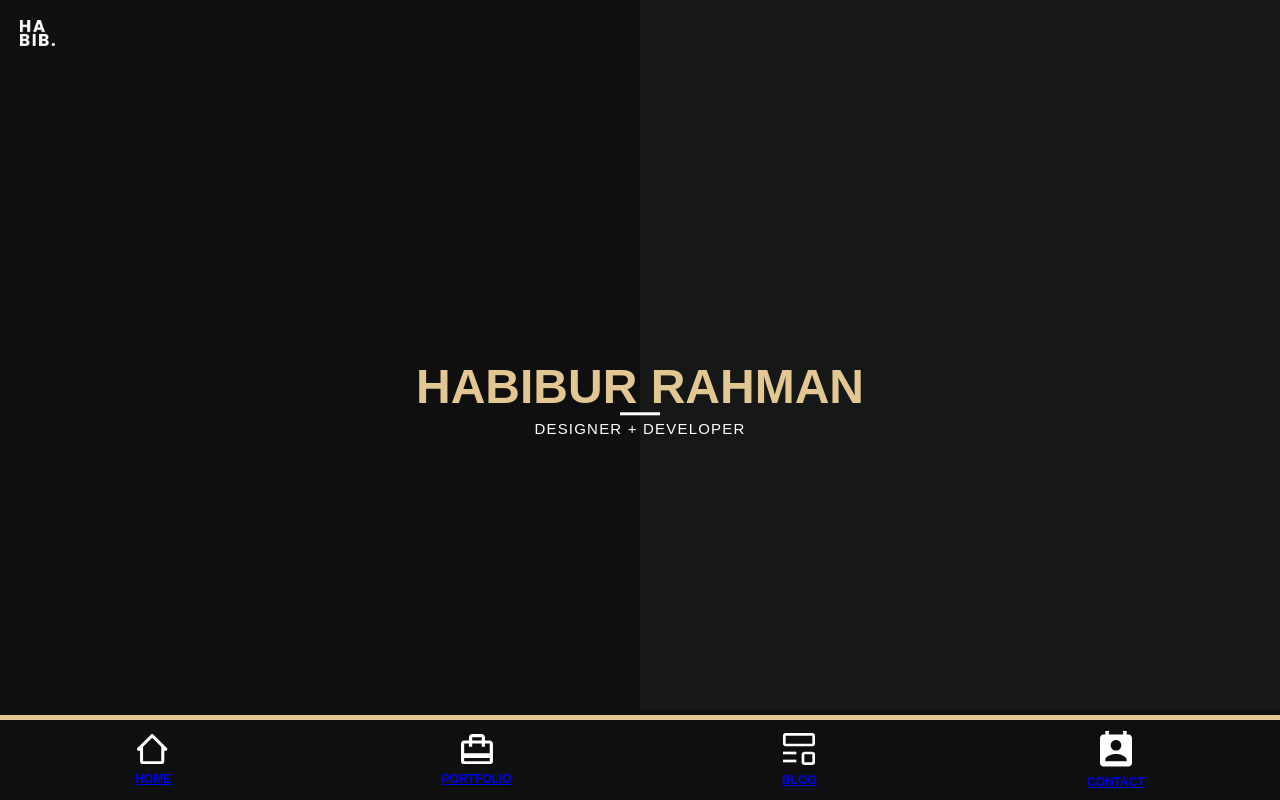
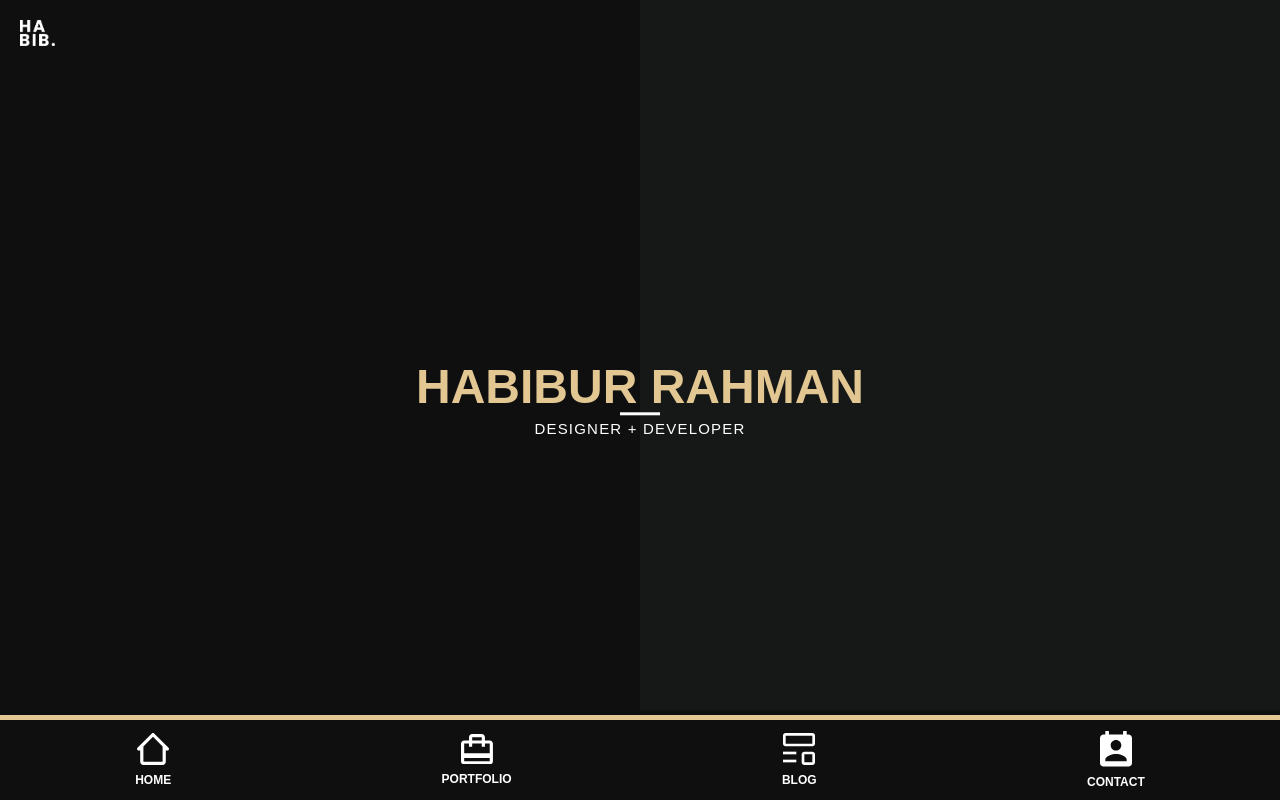
Before and after one commit to hrshainik/hrshainik.github.io, a React (Create React App) app: page / in a window 1280 px wide. Built offline with nearby package versions, Linux system fonts and the light colour scheme.

Commit message:
Create page structure

```diff
--- a/src/App.js
+++ b/src/App.js
@@ -1,11 +1,24 @@
 import { GlobalStyle } from "./index.styles";
-import Home from "./pages/Home";
+import { BrowserRouter as Router, Switch, Route } from "react-router-dom";
+import Home from "./pages/Home/Home";
+import Portfolio from "./pages/Portfolio/Portfolio";
+import Blog from "./pages/Blog/Blog";
+import Contact from "./pages/Contact/Contact";
+import Navbar from "./components/Navbar/Navbar";
 
 const App = () => {
   return (
     <>
       <GlobalStyle />
-      <Home />
+      <Navbar />
+      <Router>
+        <Switch>
+          <Route path="/" exact component={Home} />
+          <Route path="/portfolio" exact component={Portfolio} />
+          <Route path="/blog" exact component={Blog} />
+          <Route path="/contact" exact component={Contact} />
+        </Switch>
+      </Router>
     </>
   );
 };
--- a/src/components/Navbar/Navbar.jsx
+++ b/src/components/Navbar/Navbar.jsx
@@ -5,10 +5,10 @@ import { BrowserRouter as Router } from "react-router-dom";
 const Navbar = () => {
   return (
     <>
-      <Router>
-        <Nav>
+      <Nav>
+        <Router>
           <NavLink to="/">
-            <NavLogo viewBox="0 0 422 400" xmlns="http://www.w3.org/2000/svg">
+            <NavLogo viewBox="0 0 400 400" xmlns="http://www.w3.org/2000/svg">
               <path d="M394.132 185.862L214.134 5.86396C212.278 4.00507 210.074 2.53033 207.648 1.52412C205.221 0.517916 202.62 0 199.994 0C197.367 0 194.766 0.517916 192.34 1.52412C189.914 2.53033 187.71 4.00507 185.854 5.86396L5.85568 185.862C3.05952 188.659 1.15541 192.222 0.384066 196.101C-0.387278 199.98 0.00877893 204.001 1.52216 207.655C3.03555 211.309 5.59831 214.432 8.88648 216.63C12.1746 218.828 16.0406 220.001 19.9955 220.002H39.9953V360C39.9953 382.06 57.9352 400 79.9949 400H319.993C342.052 400 359.992 382.06 359.992 360V220.002H379.992C383.947 220.001 387.813 218.828 391.101 216.63C394.389 214.432 396.952 211.309 398.465 207.655C399.979 204.001 400.375 199.98 399.603 196.101C398.832 192.222 396.928 188.659 394.132 185.862ZM320.013 360H79.9949V168.302L199.994 48.3035L319.993 168.302V260.001L320.013 360Z" />
             </NavLogo>
             <NavText>Home</NavText>
@@ -34,8 +34,8 @@ const Navbar = () => {
             </NavLogo>
             <NavText>Contact</NavText>
           </NavLink>
-        </Nav>
-      </Router>
+        </Router>
+      </Nav>
     </>
   );
 };
--- a/src/components/Navbar/navbar.styles.js
+++ b/src/components/Navbar/navbar.styles.js
@@ -19,8 +19,12 @@ export const NavLink = styled(Link)`
   align-items: center;
   justify-content: center;
   transition: color 300ms ease;
+  text-decoration: none;
+  color: var(--white);
 
-  :hover {
+  :hover,
+  :active,
+  :focus {
     color: var(--primary);
     cursor: pointer;
   }
@@ -36,6 +40,14 @@ export const NavLogo = styled.svg`
   ${NavLink}:hover & {
     fill: var(--primary);
   }
+
+  ${NavLink}:active & {
+    fill: var(--primary);
+  }
+
+  ${NavLink}:focus & {
+    fill: var(--primary);
+  }
 `;
 
 export const NavText = styled.p`
--- /dev/null
+++ b/src/pages/Blog/Blog.js
@@ -0,0 +1,12 @@
+import React from "react";
+import { BlogContainer } from "./Blog.styles";
+
+const Blog = () => {
+  return (
+    <BlogContainer>
+      <h1>Blog</h1>
+    </BlogContainer>
+  );
+};
+
+export default Blog;
--- /dev/null
+++ b/src/pages/Blog/Blog.styles.js
@@ -0,0 +1,7 @@
+import styled from "styled-components";
+
+export const BlogContainer = styled.div`
+  width: 100vw;
+  min-height: 100vh;
+  background-color: var(--bgOne);
+`;
--- /dev/null
+++ b/src/pages/Contact/Contact.js
@@ -0,0 +1,12 @@
+import React from "react";
+import { ContactContainer } from "./contact.styles";
+
+const Contact = () => {
+  return (
+    <ContactContainer>
+      <h1>Contact</h1>
+    </ContactContainer>
+  );
+};
+
+export default Contact;
--- /dev/null
+++ b/src/pages/Contact/contact.styles.js
@@ -0,0 +1,7 @@
+import styled from "styled-components";
+
+export const ContactContainer = styled.div`
+  width: 100vw;
+  min-height: 100vh;
+  background-color: var(--bgOne);
+`;
--- a/src/pages/Home.js
+++ /dev/null
@@ -1,28 +0,0 @@
-import React from "react";
-import {
-  HomeContainer,
-  LogoContainer,
-  Logo,
-  HeadingContainer,
-  Heading,
-  SubHeading,
-} from "./home.styles";
-import Navbar from "../components/Navbar/Navbar";
-import logo from "../img/logo.png";
-
-const Home = () => {
-  return (
-    <HomeContainer>
-      <Navbar />
-      <LogoContainer>
-        <Logo src={logo}></Logo>
-      </LogoContainer>
-      <HeadingContainer>
-        <Heading>Habibur Rahman</Heading>
-        <SubHeading>Designer + Developer</SubHeading>
-      </HeadingContainer>
-    </HomeContainer>
-  );
-};
-
-export default Home;
--- /dev/null
+++ b/src/pages/Home/Home.js
@@ -0,0 +1,28 @@
+import React from "react";
+import {
+  HomeContainer,
+  LogoContainer,
+  Logo,
+  HeadingContainer,
+  Heading,
+  SubHeading,
+} from "./home.styles";
+import logo from "../../img/logo.png";
+
+const Home = () => {
+  return (
+    <>
+      <HomeContainer>
+        <LogoContainer>
+          <Logo src={logo}></Logo>
+        </LogoContainer>
+        <HeadingContainer>
+          <Heading>Habibur Rahman</Heading>
+          <SubHeading>Designer + Developer</SubHeading>
+        </HeadingContainer>
+      </HomeContainer>
+    </>
+  );
+};
+
+export default Home;
--- a/src/pages/home.styles.js
+++ b/src/pages/Home/home.styles.js
@@ -1,9 +1,21 @@
 import styled from "styled-components";
+import { Link } from "react-router-dom";
 
 export const HomeContainer = styled.div`
   width: 100%;
   height: 100vh;
   position: relative;
+
+  ::before {
+    content: "";
+    position: absolute;
+    background-color: var(--bgTwo);
+    top: 0;
+    right: 0;
+    width: 50vw;
+    height: calc(100vh - 9rem);
+    z-index: -1;
+  }
 
   ::after {
     content: "";
@@ -15,7 +27,7 @@ export const HomeContainer = styled.div`
   }
 `;
 
-export const LogoContainer = styled.a`
+export const LogoContainer = styled(Link)`
   cursor: pointer;
 `;
 
--- /dev/null
+++ b/src/pages/Portfolio/Portfolio.js
@@ -0,0 +1,12 @@
+import React from "react";
+import { PortfolioContainer } from "./portfolio.styles";
+
+const Portfolio = () => {
+  return (
+    <PortfolioContainer>
+      <h1>Portfolio</h1>
+    </PortfolioContainer>
+  );
+};
+
+export default Portfolio;
--- /dev/null
+++ b/src/pages/Portfolio/portfolio.styles.js
@@ -0,0 +1,7 @@
+import styled from "styled-components";
+
+export const PortfolioContainer = styled.div`
+  width: 100vw;
+  min-height: 100vh;
+  background-color: var(--bgOne);
+`;
```
Also changed, not shown: 1 other file (tests, documents, lock files or other folders).
